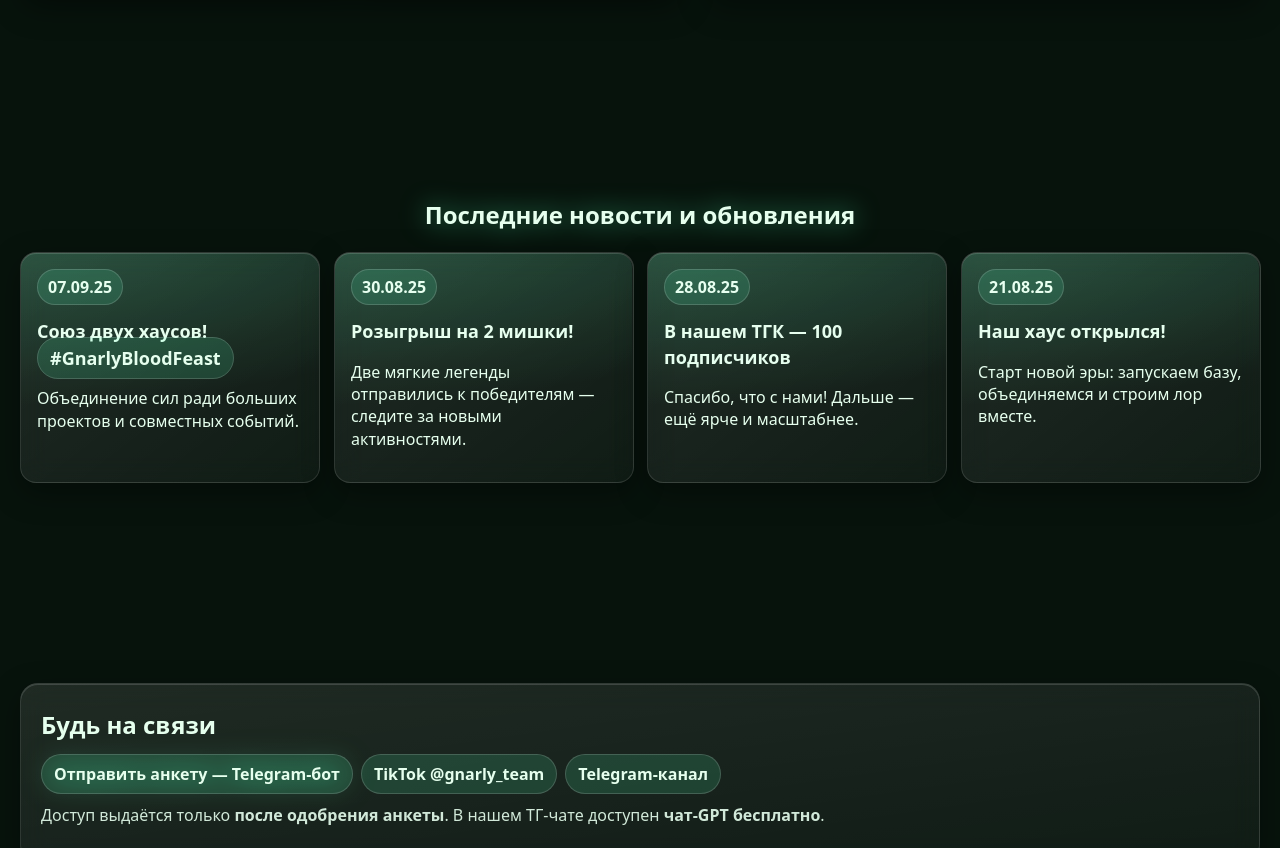
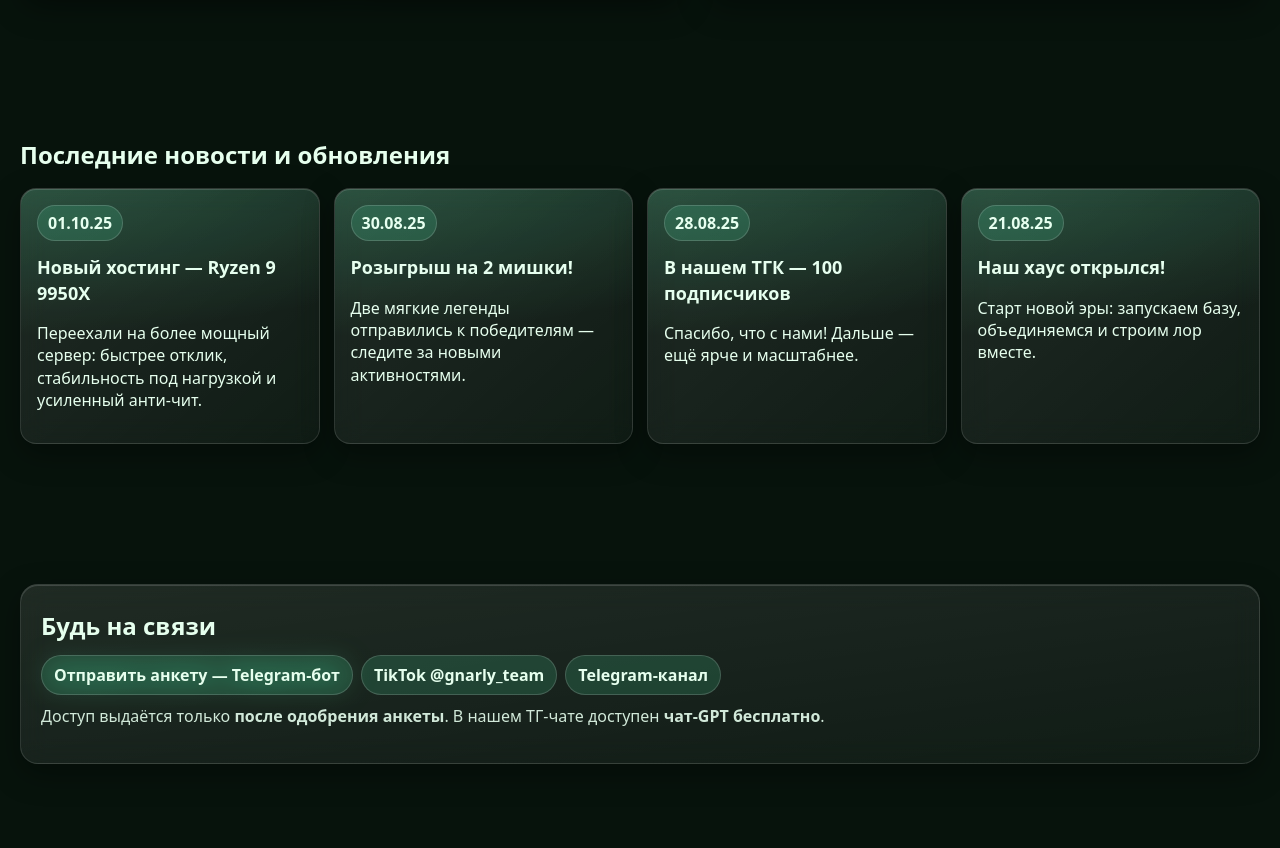
Before and after one commit to shiwze/gnarly-craft.fun, a plain HTML site: page index.html in a window 1280 px wide. Shown: the part 1517-2365 px from the top of the page. Drawn offline with Linux system fonts and the light colour scheme; animation ran at ten frames a second.

Commit message:
Update index.html

```diff
--- a/index.html
+++ b/index.html
@@ -5,7 +5,7 @@
 <meta name="viewport" content="width=device-width, initial-scale=1, viewport-fit=cover" />
 <meta name="color-scheme" content="dark" />
 <title>GNARLY TEAM — Minecraft сервер</title>
-<meta name="description" content="GNARLY TEAM — уютный Minecraft‑сервер: стильная подача, дружелюбное комьюнити. Java / Bedrock. Присоединяйся!" />
+<meta name="description" content="GNARLY TEAM — уютный Minecraft‑сервер: стильная подача, дружелюбное комьюнити. Java. Присоединяйся!" />
 <style>
   *,*::before,*::after{box-sizing:border-box}
   html,body{height:100%}
@@ -232,7 +232,7 @@
     <h1 class="hero-title" aria-label="GNARLY TEAM">GNARLY TEAM</h1>
     <p class="hero-subtitle">
       Уютный Minecraft‑сервер с атмосферой и дружелюбным комьюнити.
-      <b>Java / Bedrock</b>. <b>Чат‑GPT в нашем ТГ — бесплатно.</b>
+      <b>Java</b>. <b>Чат‑GPT в нашем ТГ — бесплатно.</b>
     </p>
     <div class="cta">
       <a class="btn btn-primary" href="#join">Присоединиться и играть</a>
@@ -257,10 +257,9 @@
       <div class="glass reveal-3d" style="padding:20px">
         <h2 class="glow" style="margin:6px 0 8px">О сервере</h2>
         <p>GNARLY TEAM — уютный сервер про стиль и дружелюбное комьюнити. Без сложных механик и лишней бюрократии — просто заходи и играй вместе с нами.</p>
-        <p><b>Кроссплатформенность:</b> заходите с <b>Java</b> и <b>Bedrock</b> — играйте вместе без барьеров. Поддерживаем iOS, Android, Windows, macOS.</p>
+        <p><b>Кроссплатформенность:</b> заходите с <b>Java</b> и <b></b> — играйте вместе без барьеров. Поддерживаем iOS, Android, Windows, macOS.</p>
         <div class="chips" aria-label="Фишки">
           <span class="chip glow">Java Edition</span>
-          <span class="chip glow">Bedrock Edition</span>
           <span class="chip">Чат‑GPT в ТГ — бесплатно</span>
           <span class="chip">Автовайтлист без админа</span>
         </div>
@@ -299,33 +298,35 @@
   </div>
 </section>
 
-<section id="news" class="section">
-  <div class="container">
-    <h2 class="glow center" style="margin-top:0">Последние новости и обновления</h2>
-    <div class="news-grid">
-      <article class="card glass reveal-3d">
-        <span class="date">07.09.25</span>
-        <h3>Союз двух хаусов! <span class="chip" style="vertical-align:middle">#GnarlyBloodFeast</span></h3>
-        <p>Объединение сил ради больших проектов и совместных событий.</p>
+<section id="news" aria-label="Последние новости и обновления" style="padding:40px 0; max-width:var(--max); margin:0 auto">
+  <h2 style="margin:0 20px 10px">Последние новости и обновления</h2>
+  <div class="news-grid" style="padding:0 20px">
+    <article class="card glass">
+      <span class="date pill">01.10.25</span>
+      <h3>Новый хостинг — Ryzen 9 9950X</h3>
+      <p>Переехали на более мощный сервер: быстрее отклик, стабильность под нагрузкой и усиленный анти‑чит.</p>
     </article>
-      <article class="card glass reveal-3d">
-        <span class="date">30.08.25</span>
+    <article class="card glass">
+      <span class="date pill">30.08.25</span>
       <h3>Розыгрыш на 2 мишки!</h3>
       <p>Две мягкие легенды отправились к победителям — следите за новыми активностями.</p>
     </article>
-      <article class="card glass reveal-3d">
-        <span class="date">28.08.25</span>
+    <article class="card glass">
+      <span class="date pill">28.08.25</span>
       <h3>В нашем ТГК — 100 подписчиков</h3>
       <p>Спасибо, что с нами! Дальше — ещё ярче и масштабнее.</p>
     </article>
-      <article class="card glass reveal-3d">
-        <span class="date">21.08.25</span>
+    <article class="card glass">
+      <span class="date pill">21.08.25</span>
       <h3>Наш хаус открылся!</h3>
       <p>Старт новой эры: запускаем базу, объединяемся и строим лор вместе.</p>
     </article>
   </div>
-  </div>
 </section>
+
+
+
+
 
 <section id="links" class="section">
   <div class="container">
@@ -354,7 +355,7 @@
     </div>
 
     <div class="glass reveal-3d" style="padding:16px">
-      <h3 style="margin-top:6px">Как попасть в хаус (по анкете, Java / Bedrock)</h3>
+      <h3 style="margin-top:6px">Как попасть в хаус (по анкете, Java)</h3>
       <ol style="margin:8px 0 0 18px">
         <li>Нажми «Отправить анкету» и ответь на вопросы в <a href="https://t.me/gnarly_team_bot" target="_blank" rel="noopener noreferrer" class="glow">Telegram‑боте</a>.</li>
         <li>Дождись проверки модератора — нам важна адекватность и готовность играть в команде.</li>
```
Lines whose indentation alone changed are shown as unchanged.
